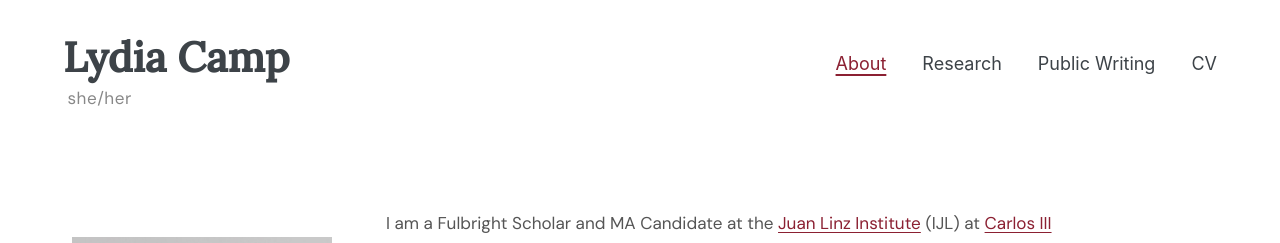
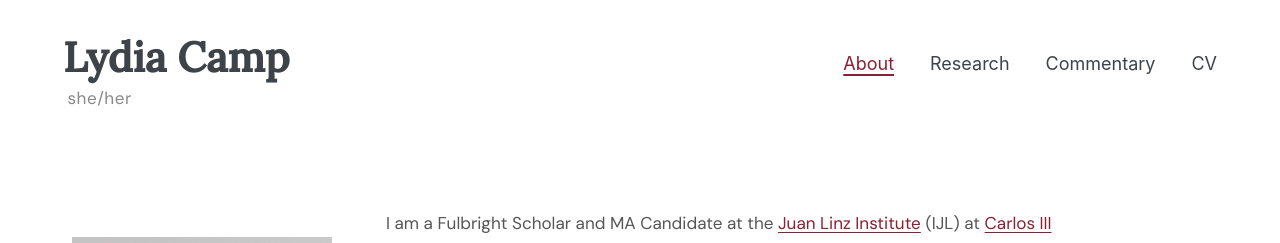
Before and after one commit to lydiagcamp/lydiagcamp.github.io, a Jekyll site: the page built from _pages/about.md, in a window 1280 px wide. Shown: the top 243 px of the page. Built offline with Jekyll 4.4.1, drawn with Linux system fonts in a browser that asks for light colours.

Commit message:
Rename Public Writing tab to Commentary
Co-Authored-By: Claude Sonnet 4.6 <noreply@anthropic.com>

```diff
--- a/_data/navigation.yml
+++ b/_data/navigation.yml
@@ -14,7 +14,7 @@ main:
   - title: "Research"
     url: /research/
 
-  - title: "Public Writing"
+  - title: "Commentary"
     url: /other-writing/
 
   - title: "CV"
```
